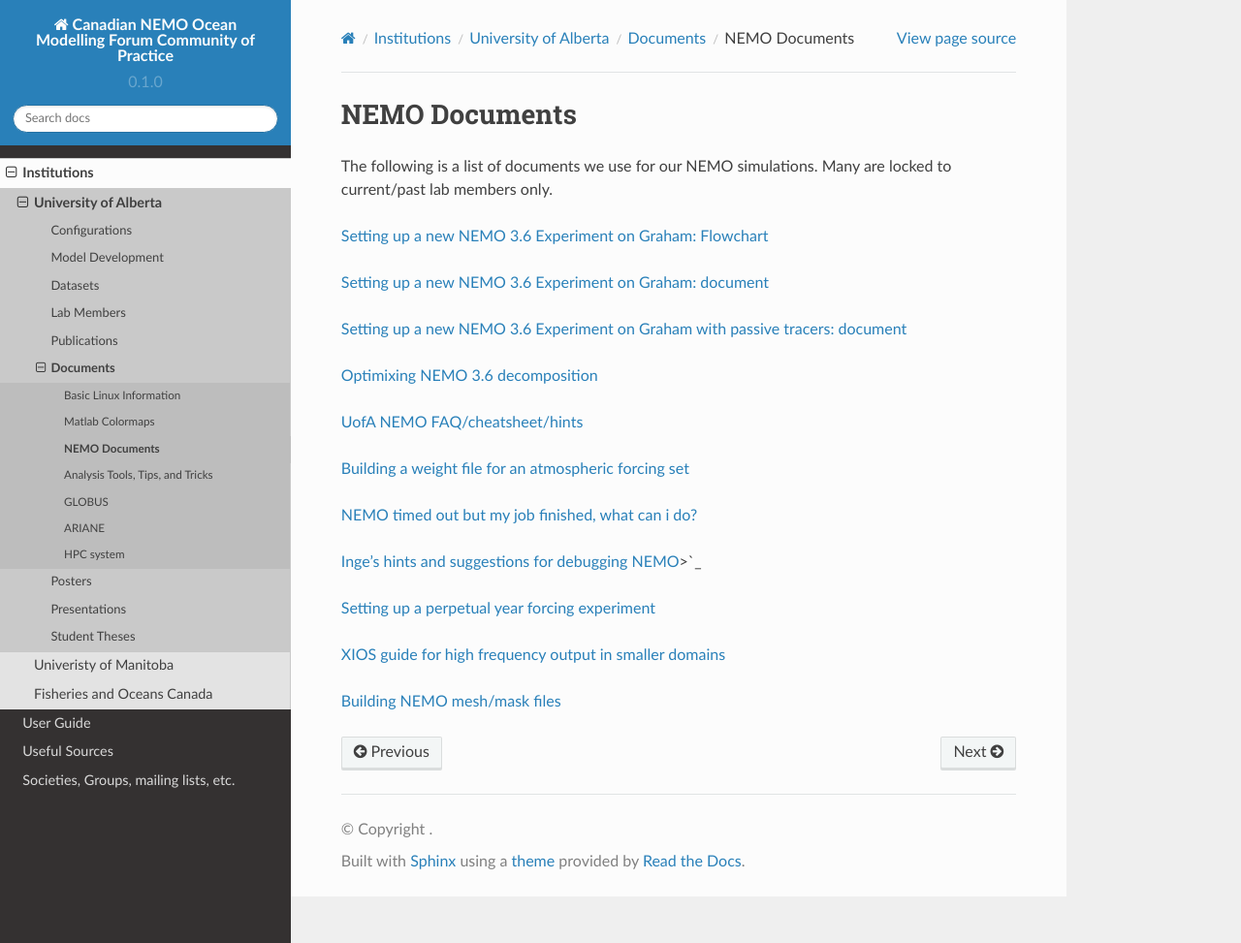
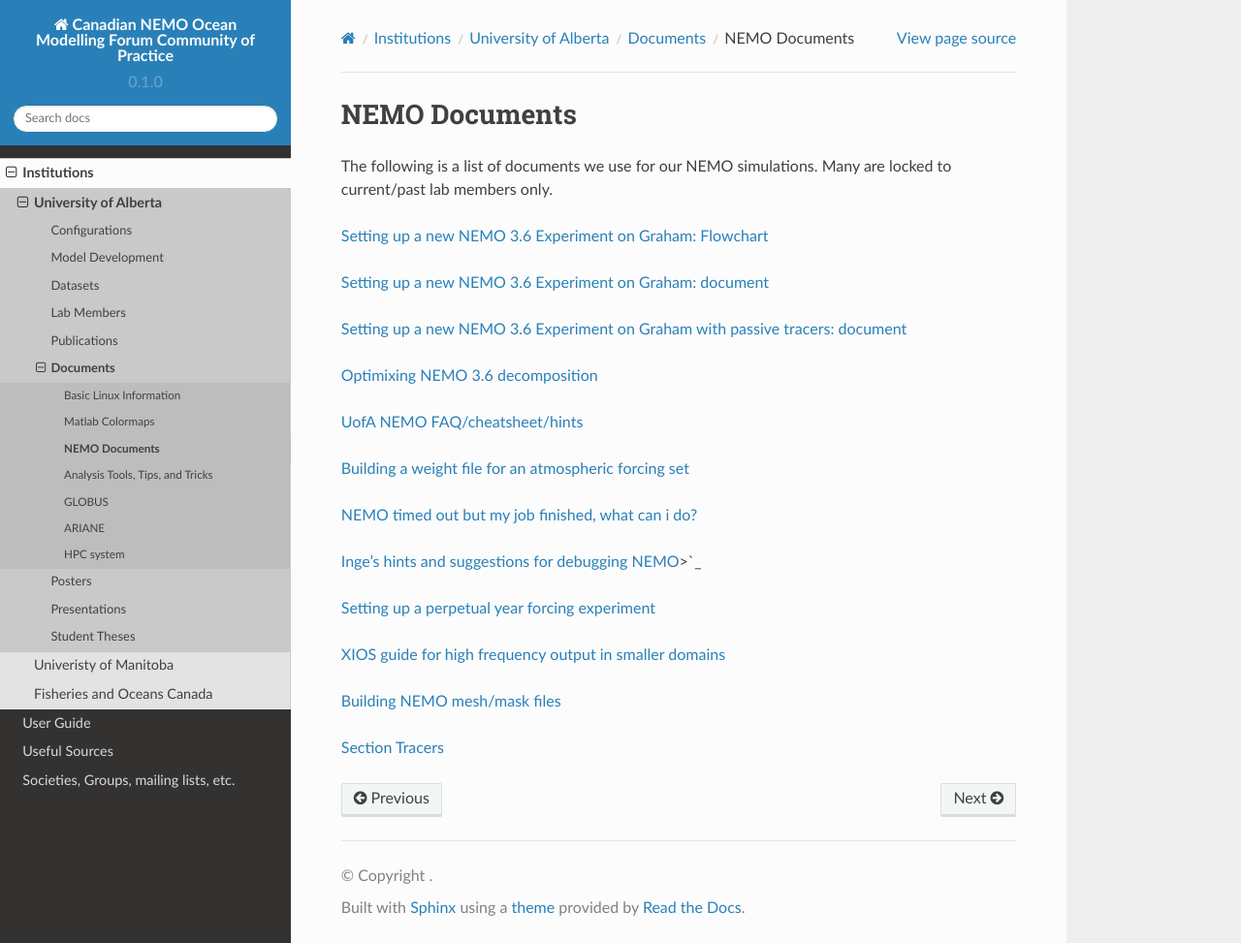
Before and after one commit to UofA-NEMO/Canadian-NEMO-Ocean-Modelling-Forum-Community-of-Practice, a Sphinx documentation site: the page built from docs/Institutions/UofA/Documents/NEMOdocuments.rst, in a window 1280 px wide and 973 px high. Shown: the whole window at 97% size. Built offline with Sphinx 7.4.7 and the Read the Docs theme 2.0.0, drawn with Linux system fonts in a browser that asks for light colours; pages that are not in the unit, such as notebooks, are missing from menus.

Commit message:
Update NEMOdocuments.rst

```diff
--- a/docs/Institutions/UofA/Documents/NEMOdocuments.rst
+++ b/docs/Institutions/UofA/Documents/NEMOdocuments.rst
@@ -25,3 +25,5 @@ The following is a list of documents we use for our NEMO simulations. Many are l
 `XIOS guide for high frequency output in smaller domains <https://docs.google.com/document/d/1eLnbSQKqLbW8d7qdZtUQMJRjcZLbMsrYf6BrFnrC3Rg/edit>`_
 
 `Building NEMO mesh/mask files <https://docs.google.com/document/d/15lg7maZ3CBJK7vLW5oA-e_dU8EPLEl1kwI9xm_wXZUE/edit?usp=sharing>`_
+
+`Section Tracers <https://docs.google.com/document/d/e/2PACX-1vR1368vugtUov5VFNzQuDF-baqTyx6E1fUwkBUtNIJXFMZ8Clc6a37Bh1yjAEOLBWSRKoMIuHWZFCGV/pub>`_
```
